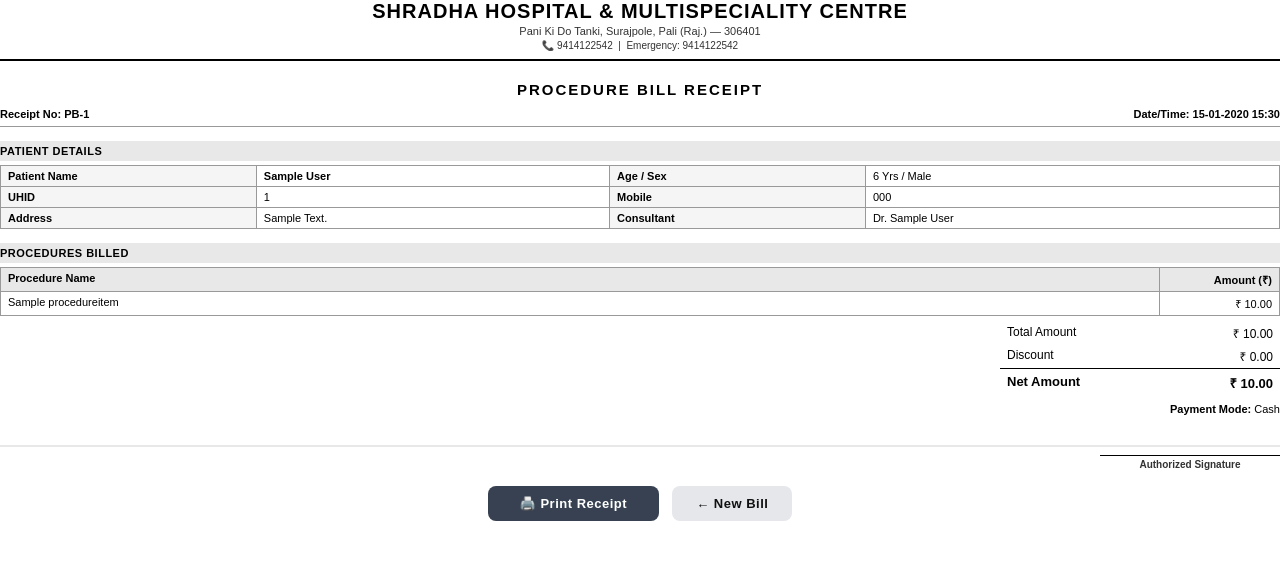
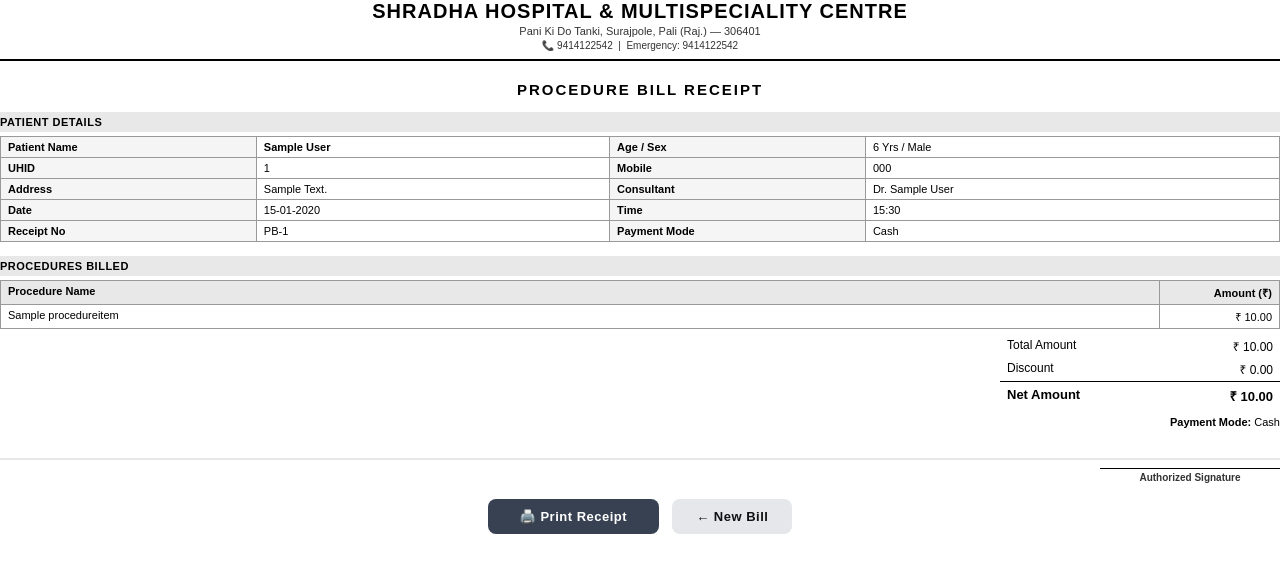
Before and after one commit to drpratapseervi-create/ShradhaHMS-2026, a Django app: page /billing/procedure/print/1/ in a window 1280 px wide. Shown: the top 573 px of the page. Run offline with Django 4.2, Linux system fonts and the light colour scheme; a user stored in the database is signed in; tables that the repository leaves empty hold one stand-in row (values such as "Sample post"); some libraries are stand-ins or nearby versions.

Commit message:
Move Receipt No/Date-Time into Patient Details table on procedure bill print
Matches the OPD Consultation print page's table format instead of a
standalone meta line above the table. The base receipt template's
meta bar is now an overridable block so other receipts sharing it
(lab bill, IPD receipts) are unaffected.

Co-Authored-By: Claude Sonnet 5 <noreply@anthropic.com>
Claude-Session: https://claude.ai/code/session_01T64S1TseTGZM9uXTjCS9Pd

```diff
--- a/hms/templates/billing/_receipt_base.html
+++ b/hms/templates/billing/_receipt_base.html
@@ -172,10 +172,12 @@ table.print-shell > thead > tr > td {
 
 <!-- ── Receipt Title ── -->
 <div class="receipt-title-bar">{% block receipt_type %}RECEIPT{% endblock %}</div>
+{% block receipt_meta_bar %}
 <div class="receipt-meta">
     <div>Receipt No: <strong>{% block receipt_no %}{{ receipt_no|default:"-" }}{% endblock %}</strong></div>
     <div>Date/Time: <strong>{% block receipt_date %}{{ receipt_datetime|date:"d-m-Y H:i"|default:"-" }}{% endblock %}</strong></div>
 </div>
+{% endblock %}
 
 {% block pre_content %}{% endblock %}
 
--- a/hms/templates/billing/procedure_bill_print.html
+++ b/hms/templates/billing/procedure_bill_print.html
@@ -2,8 +2,7 @@
 
 {% block title %}Procedure Bill – {{ bill.patient.full_name }}{% endblock %}
 {% block receipt_type %}PROCEDURE BILL RECEIPT{% endblock %}
-{% block receipt_no %}PB-{{ bill.id }}{% endblock %}
-{% block receipt_date %}{{ bill.created_at|date:"d-m-Y H:i" }}{% endblock %}
+{% block receipt_meta_bar %}{% endblock %}
 
 {% block patient_rows %}
 <tr>
@@ -23,6 +22,18 @@
     <td>{{ bill.patient.address|title|default:"-" }}</td>
     <td class="lbl">Consultant</td>
     <td>{% if bill.consultant %}Dr. {{ bill.consultant.full_name }}{% else %}-{% endif %}</td>
+</tr>
+<tr>
+    <td class="lbl">Date</td>
+    <td>{{ bill.created_at|date:"d-m-Y" }}</td>
+    <td class="lbl">Time</td>
+    <td>{{ bill.created_at|time:"H:i" }}</td>
+</tr>
+<tr>
+    <td class="lbl">Receipt No</td>
+    <td>PB-{{ bill.id }}</td>
+    <td class="lbl">Payment Mode</td>
+    <td>{{ bill.get_payment_mode_display }}</td>
 </tr>
 {% endblock %}
 
```
